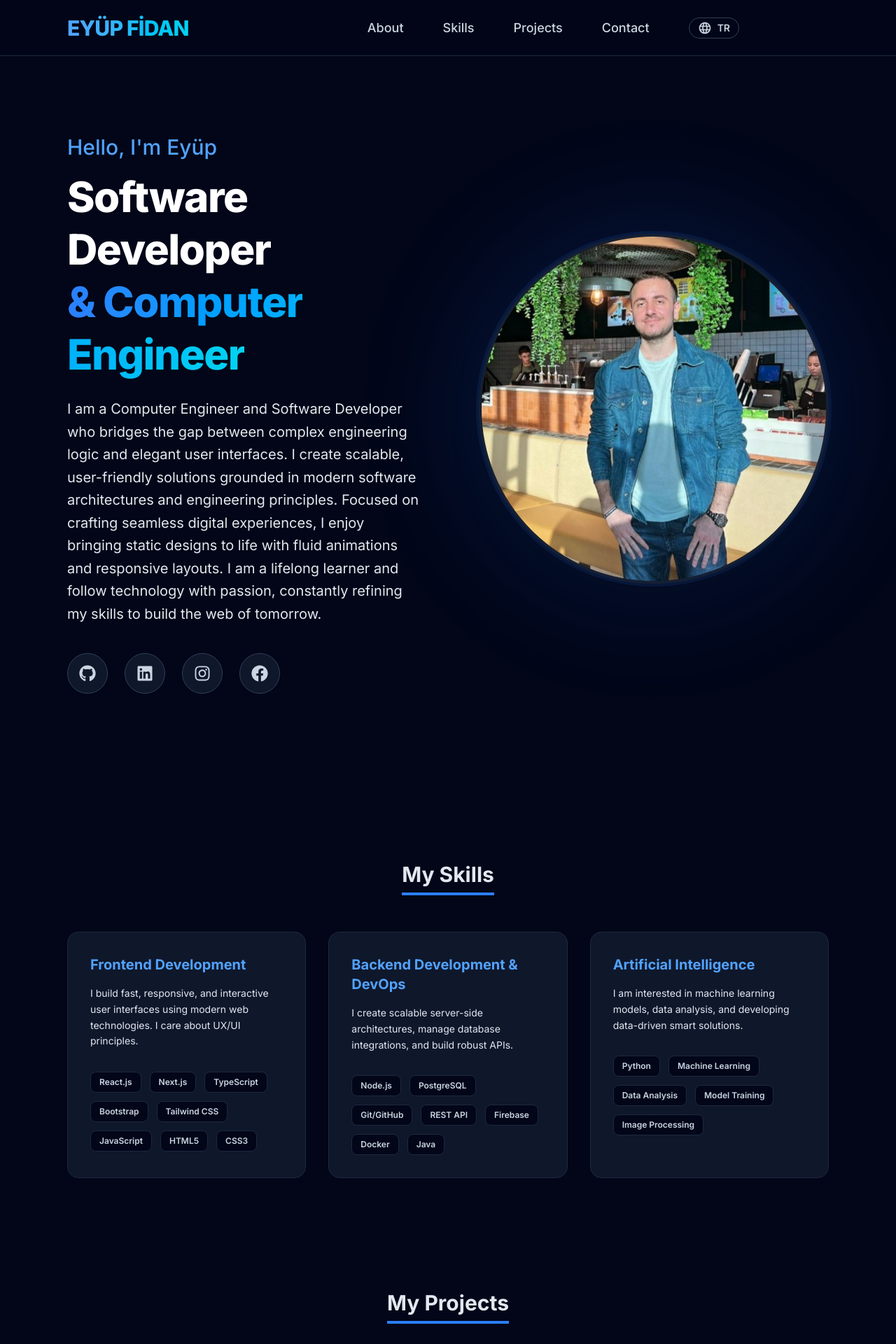
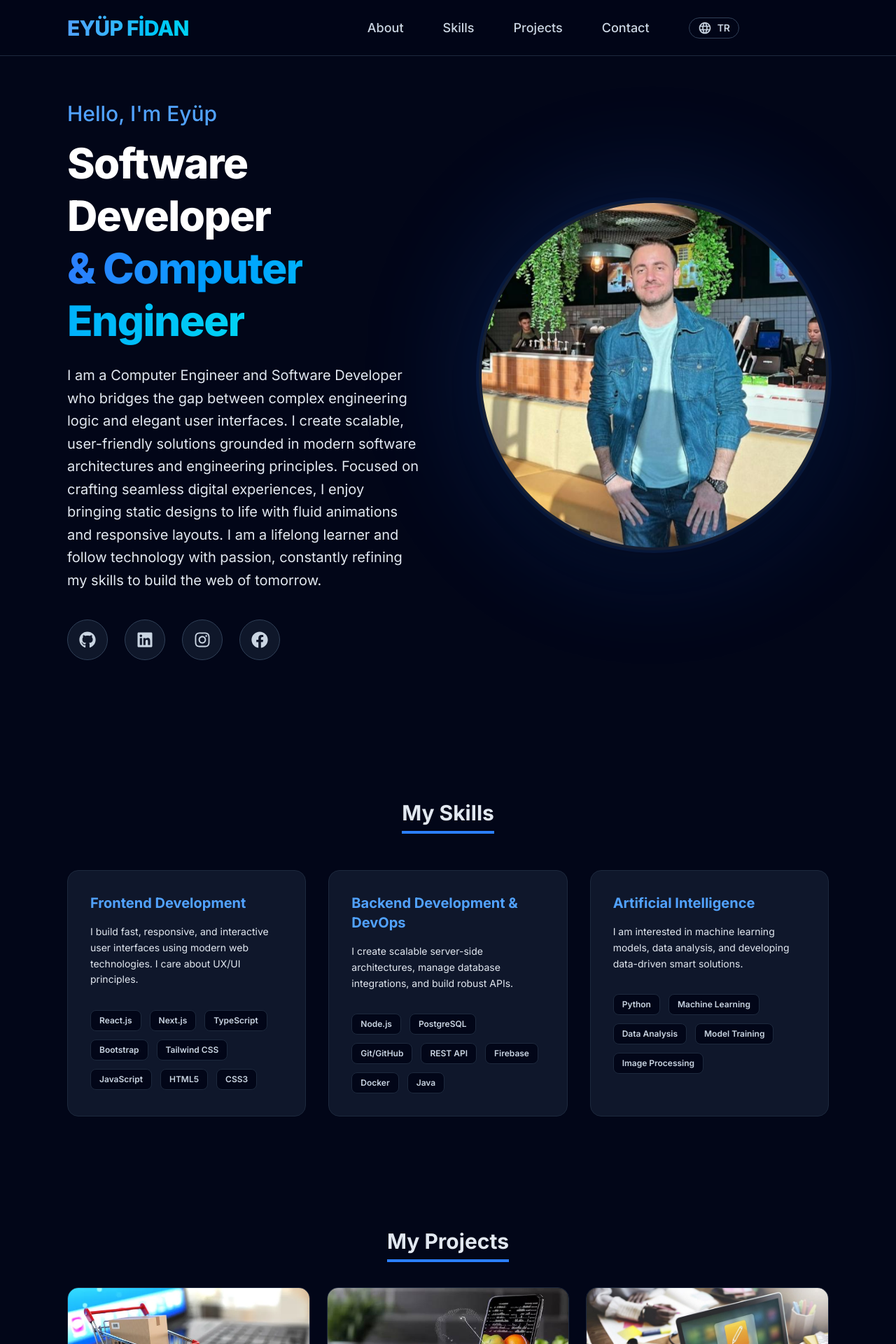
Before and after one commit to eyup-fidan/mywebsite, a Next.js app: page / in a window 1280 px wide. Shown: the top 1920 px of the page at 70% size. Built offline with nearby package versions, Linux system fonts and the light colour scheme.

Commit message:
comment message

```diff
--- a/components/Hero.tsx
+++ b/components/Hero.tsx
@@ -9,8 +9,7 @@ export default function Hero() {
   const { language } = useLanguage();
 
   return (
-
-    <section id="about" className="pt-40 pb-20 md:pt-48 md:pb-32 flex items-center justify-center">
+    <section id="about" className="pt-28 pb-20 md:pt-36 md:pb-32 flex items-center justify-center">
 
       <div className="container mx-auto px-6 md:px-12 lg:px-24 flex flex-col-reverse md:flex-row items-center justify-between gap-12 md:gap-20">
 
--- a/components/Skills.tsx
+++ b/components/Skills.tsx
@@ -35,7 +35,7 @@ export default function Skills() {
   const delayClasses = ['delay-100', 'delay-200', 'delay-300'];
 
   return (
-    <section id="skills" className="py-20 scroll-mt-24">
+    <section id="skills" className="pt-10 pb-20 scroll-mt-24">
       <div className="container mx-auto px-6 md:px-12 lg:px-24">
 
         <h2 className="text-3xl font-bold text-center mb-16 animate-fade-up">
```
